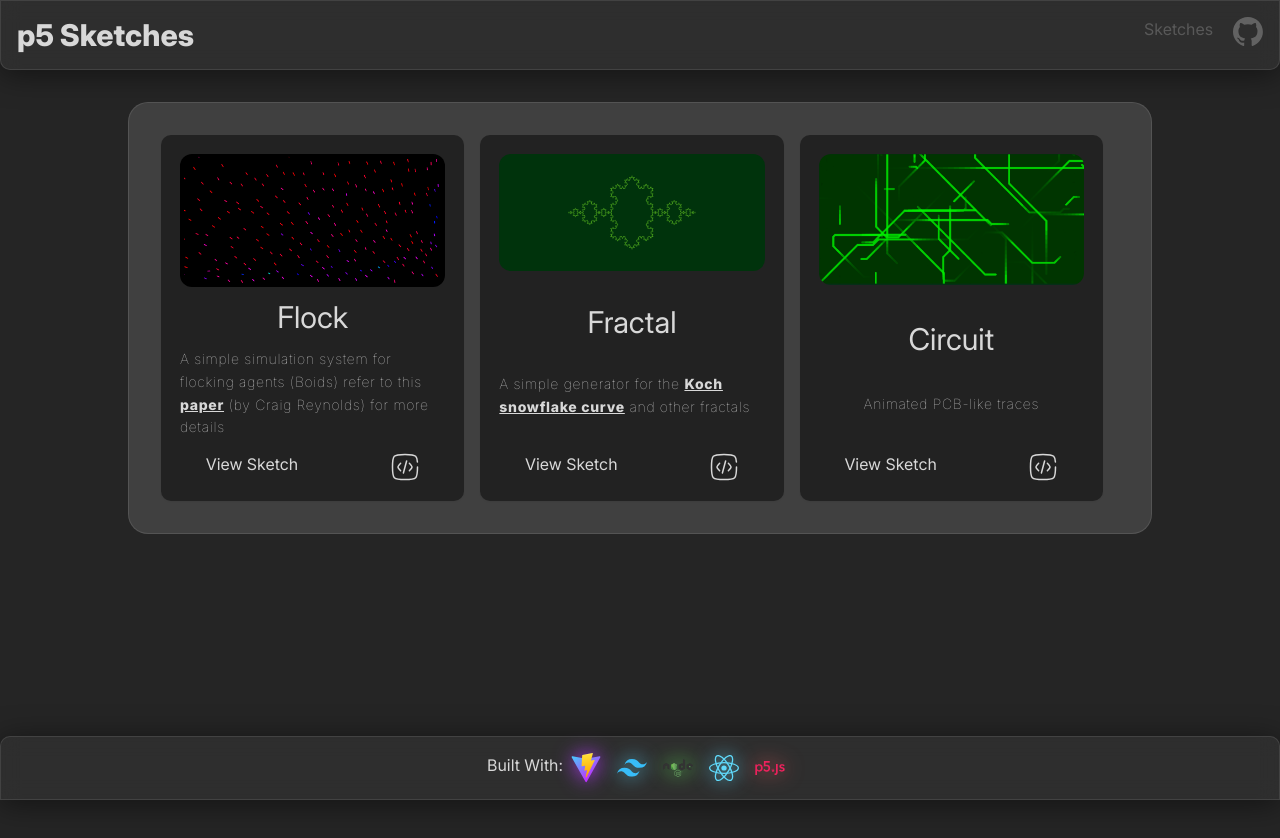
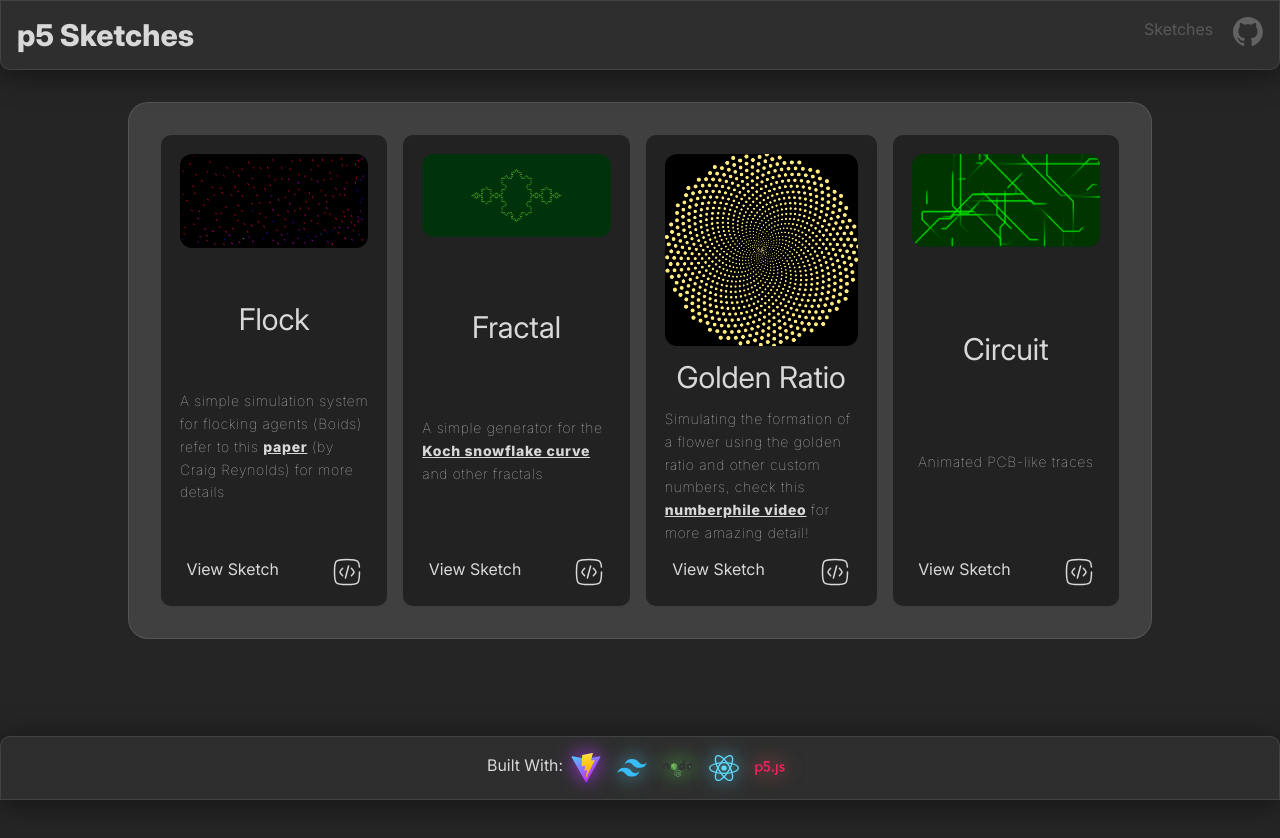
Before and after one commit to ZOASR/p5-sketches, a React (Vite) app: page /#/ in a window 1280 px wide. Shown: the top 838 px of the page. Built offline with nearby package versions, Linux system fonts and the light colour scheme.

Commit message:
Added "Golden Ratio" sketch

```diff
--- /dev/null
+++ b/src/GoldenRatio/GoldenRatioSketch.tsx
@@ -0,0 +1,97 @@
+import { ReactP5Wrapper } from "@p5-wrapper/react";
+import Slider from "rc-slider";
+import { useState } from "react";
+import { FaCode } from "react-icons/fa";
+import { useLocation } from "react-router-dom";
+import { sketch } from "./sketch";
+import "rc-slider/assets/index.css";
+
+type GRSliders = {
+	radius: number | number[];
+	ratio: number | number[];
+};
+
+const GoldenRatioSketch = () => {
+	const [sliderValues, setSliderValues] = useState<GRSliders>({
+		radius: 100,
+		ratio: 1.618,
+	});
+	const location = useLocation();
+
+	const trackStyle = [
+		{ backgroundColor: "#fff47f" },
+		{ backgroundColor: "black" },
+	];
+	const handleStyle = [
+		{ backgroundColor: "#656032" },
+		{ backgroundColor: "white" },
+	];
+	const sliderStyle: string =
+		" w-10/12 sm:w-1/2 flex flex-col mx-4 gap-4 text-center my-5 mx-auto ";
+	return (
+		<>
+			<div className="flex gap-3 justify-between my-4 w-11/12 sm:w-1/2 mx-auto  ">
+				<div className={sliderStyle}>
+					<p>
+						Ratio:{" "}
+						{sliderValues.ratio == 1.618 ? "φ" : sliderValues.ratio}
+					</p>
+					<Slider
+						min={0.5}
+						max={2}
+						defaultValue={1.618}
+						step={0.0001}
+						onChange={(value: number | number[]) =>
+							setSliderValues((prevSliders: GRSliders) => ({
+								...prevSliders,
+								ratio: value,
+							}))
+						}
+						marks={{ 1.618: "φ" }}
+						trackStyle={trackStyle}
+						handleStyle={handleStyle}
+						railStyle={{ backgroundColor: "white" }}
+					/>
+				</div>
+				<div className={sliderStyle}>
+					<p>Radius: {sliderValues.radius}</p>
+					<Slider
+						min={0}
+						max={500}
+						defaultValue={200}
+						step={1}
+						onChange={(value: number | number[]) =>
+							setSliderValues((prevSliders: GRSliders) => ({
+								...prevSliders,
+								radius: value,
+							}))
+						}
+						trackStyle={trackStyle}
+						handleStyle={handleStyle}
+						railStyle={{ backgroundColor: "white" }}
+					/>
+				</div>
+			</div>
+			<div className="flex flex-row justify-center ring-2 ring-yellow-400 w-min rounded-2xl bg-black my-5 mx-auto overflow-hidden">
+				<ReactP5Wrapper
+					sketch={sketch}
+					ratio={sliderValues.ratio}
+					radius={sliderValues.radius}
+				></ReactP5Wrapper>
+			</div>
+			<div className="w-max mx-auto flex justify-center  h-max underline hover:font-extrabold transition-all duration-150">
+				<a
+					className="flex"
+					href={location.state.sourceCode}
+					target="_blank"
+				>
+					<p>View source code</p>
+					<span className="w-2"></span>
+					<FaCode />
+				</a>
+			</div>
+		</>
+	);
+};
+
+export default GoldenRatioSketch;
--- /dev/null
+++ b/src/GoldenRatio/sketch.ts
@@ -0,0 +1,67 @@
+import { P5CanvasInstance, SketchProps } from "@p5-wrapper/react";
+import p5 from "p5";
+
+export type GoldenRatioProps = SketchProps & {
+	ratio: number;
+	radius: number;
+};
+
+export function sketch(p: P5CanvasInstance<GoldenRatioProps>) {
+	let ratio = 1.618;
+	let radius = 0;
+
+	const points: { x: number; y: number }[] = [];
+
+	p.setup = () => {
+		p.createCanvas(innerWidth * 0.5, innerHeight * 0.5);
+		radius = p.height / 2;
+		p.background(0);
+		p.angleMode(p5.prototype.DEGREES);
+		for (let r = 1, i = 0; r <= radius; r += 0.3, i++) {
+			const angle = i * (360 * ratio);
+			const x = p.width / 2 + Math.cos(angle) * r;
+			const y = p.height / 2 + Math.sin(angle) * r;
+			points.push({ x, y });
+		}
+		p.noLoop();
+	};
+
+	p.windowResized = () => {
+		if (innerWidth <= 786)
+			p.resizeCanvas(innerWidth * 0.8, innerHeight * 0.7);
+		else p.resizeCanvas(innerWidth * 0.5, innerHeight * 0.5);
+		custom_draw(p);
+	};
+	const custom_draw = (p: P5CanvasInstance<GoldenRatioProps>) => {
+		points.splice(0, points.length);
+		for (let r = 1, i = 0; r <= radius; r += 0.3, i++) {
+			const angle = i * (360 * ratio);
+			const x = p.width / 2 + Math.cos(angle) * r;
+			const y = p.height / 2 + Math.sin(angle) * r;
+			points.push({ x, y });
+		}
+		p.background(0);
+		for (let point of points) {
+			p.stroke(255, 255);
+			const d = p5.prototype.map(
+				p5.prototype.dist(p.width / 2, p.height / 2, point.x, point.y),
+				0,
+				p.width / 2,
+				1,
+				6
+			);
+			p.push();
+			p.colorMode(p5.prototype.HSB);
+			p.stroke(51, 51, 110);
+			p.strokeWeight(d);
+			p.ellipse(point.x, point.y, d, d);
+			p.pop();
+		}
+	};
+
+	p.updateWithProps = (props: GoldenRatioProps) => {
+		ratio = props.ratio;
+		radius = props.radius;
+		custom_draw(p);
+	};
+}
--- a/src/sketches_data.ts
+++ b/src/sketches_data.ts
@@ -3,10 +3,12 @@ import { LazyExoticComponent, lazy } from "react";
 const CircuitSketch = lazy(() => import("./Cirtcuit/CircuitSketch"));
 const FlockSketch = lazy(() => import("./Flock/FlockSketch"));
 const FractalSketch = lazy(() => import("./Fractal/FractalSketch"));
+const GoldenRatioSketch = lazy(() => import("./GoldenRatio/GoldenRatioSketch"));
 
 import flockImage from "../images/flock_thumb.png";
 import fractalImage from "../images/fractal_thumb.png";
 import circuitImage from "../images/circuit_thumb.png";
+import goldenImage from "../images/golden_thumb.png";
 export interface Sketch {
 	imageUrl: string;
 	title: string;
@@ -38,6 +40,16 @@ export const sketches: Sketch[] = [
 		sketchComponent: FractalSketch,
 	},
 	{
+		title: "Golden Ratio",
+		description:
+			'Simulating the formation of a flower using the golden ratio and other custom numbers, check this <a style="font-weight: 800; text-decoration: underline;" href="https://www.youtube.com/watch?v=sj8Sg8qnjOg" target="_blank">numberphile video</a> for more amazing detail!',
+		imageUrl: goldenImage,
+		sourceCode:
+			"https://github.com/ZOASR/p5-sketches/blob/main/src/GoldenRatio/sketch.ts",
+		colors: ["rgba(204, 187, 100, 0.2)", "rgba(126, 117, 62, 0.5)"],
+		sketchComponent: GoldenRatioSketch,
+	},
+	{
 		title: "Circuit",
 		description: "Animated PCB-like traces",
 		imageUrl: circuitImage,
```
Also changed, not shown: images/golden_thumb.png (added).
